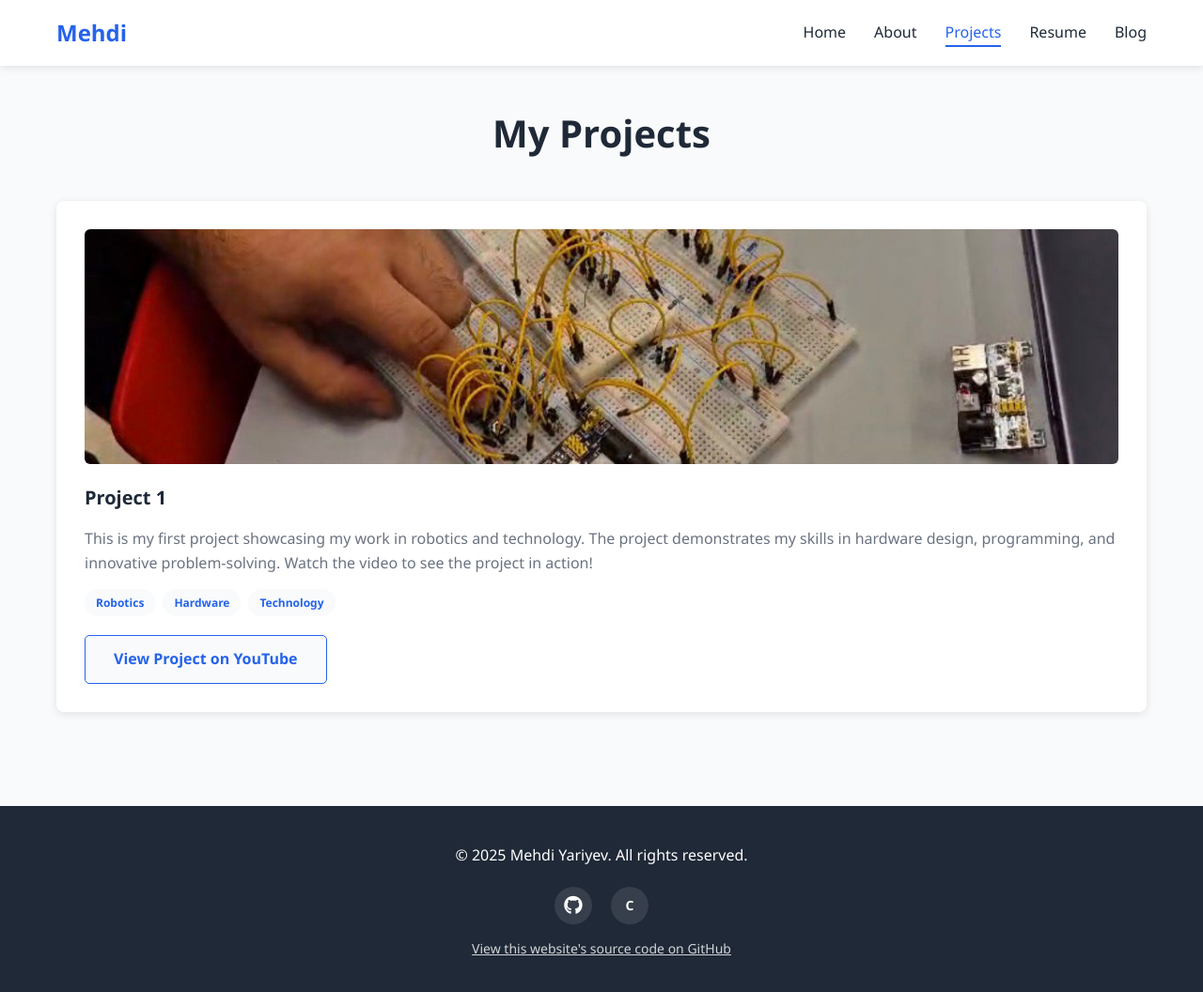
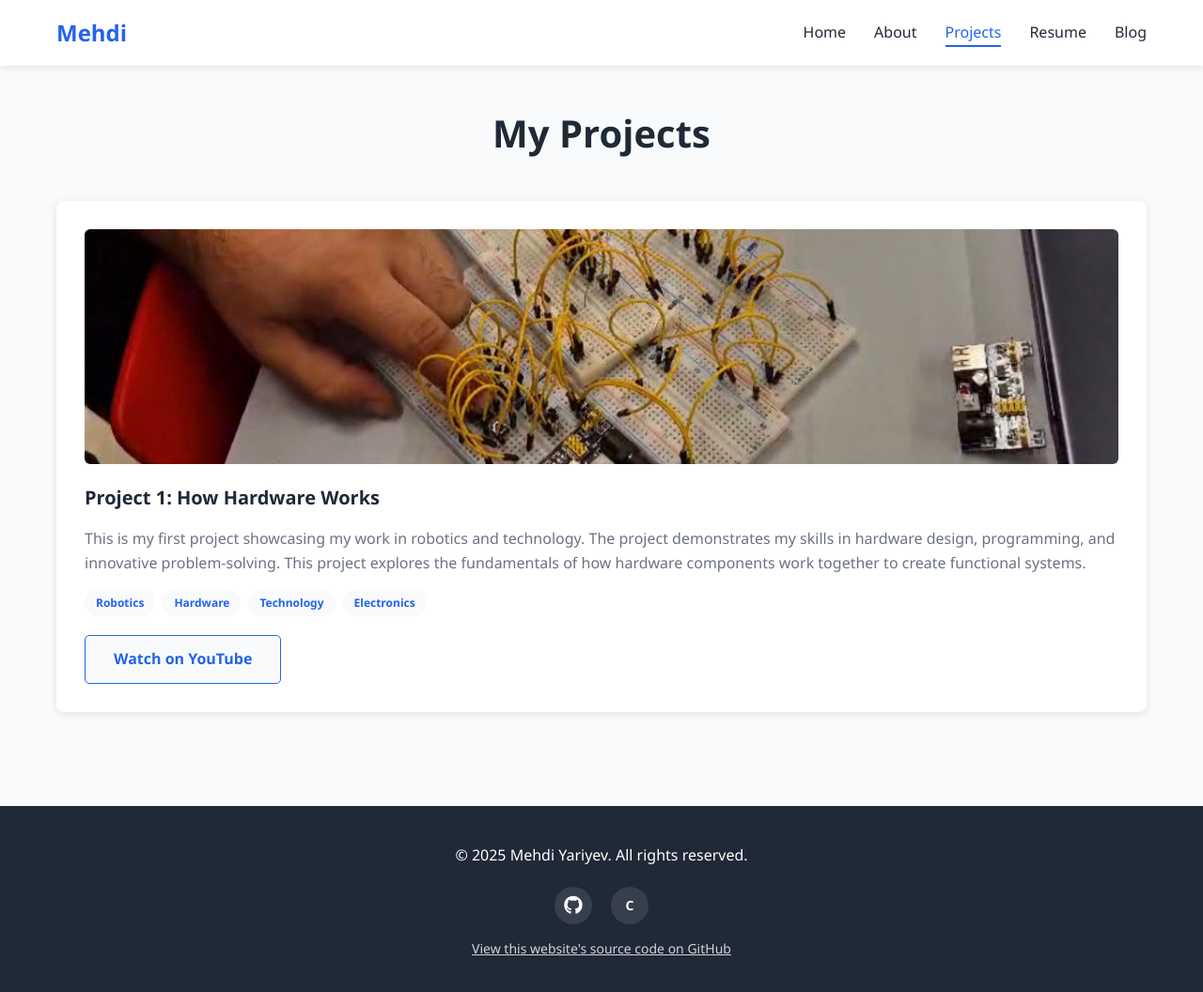
Before and after one commit to Myariyev/Myariyev.github.io, a Jekyll site: the page built from projects.md, in a window 1280 px wide and 1061 px high. Shown: the top 1056 px of the window at 94% size. Built offline with Jekyll 4.4.1, drawn with Linux system fonts in a browser that asks for light colours.

Commit message:
Update Projects page with proper title and YouTube link, add Blog page

```diff
--- a/projects.md
+++ b/projects.md
@@ -9,14 +9,15 @@ permalink: /projects/
   <div class="projects-grid">
     <div class="project-card">
       <img src="{{ '/assets/images/WhatsApp Image 2025-12-12 at 11.33.19_2ac532fa.jpg' | relative_url }}" alt="Project 1" class="project-image">
-      <h3>Project 1</h3>
-      <p>This is my first project showcasing my work in robotics and technology. The project demonstrates my skills in hardware design, programming, and innovative problem-solving. Watch the video to see the project in action!</p>
+      <h3>Project 1: How Hardware Works</h3>
+      <p>This is my first project showcasing my work in robotics and technology. The project demonstrates my skills in hardware design, programming, and innovative problem-solving. This project explores the fundamentals of how hardware components work together to create functional systems.</p>
       <div class="project-tags">
         <span>Robotics</span>
         <span>Hardware</span>
         <span>Technology</span>
+        <span>Electronics</span>
       </div>
-      <a href="https://www.youtube.com/watch?v=dEDFkh0GL38" target="_blank" class="btn-secondary">View Project on YouTube</a>
+      <a href="https://www.youtube.com/watch?v=dEDFkh0GL38" target="_blank" class="btn-secondary">Watch on YouTube</a>
     </div>
   </div>
 </section>
```
Also changed, not shown: blog.md (added, +46 -0 lines).
